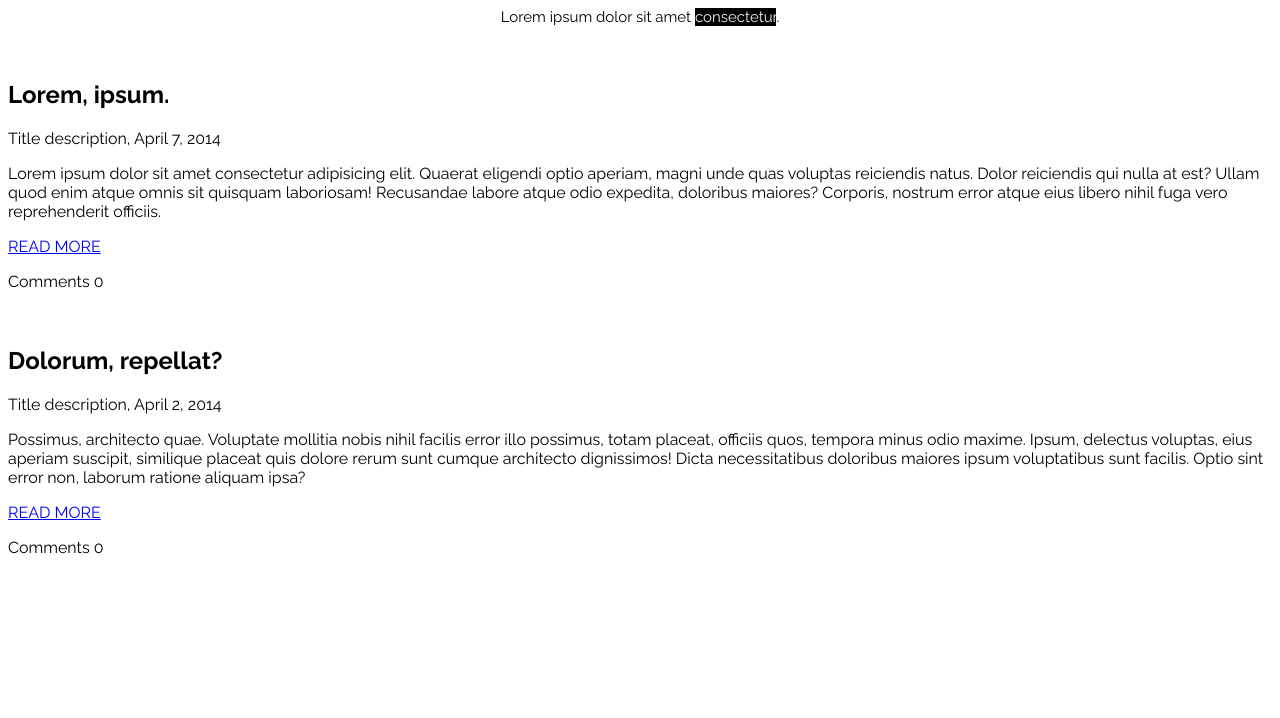
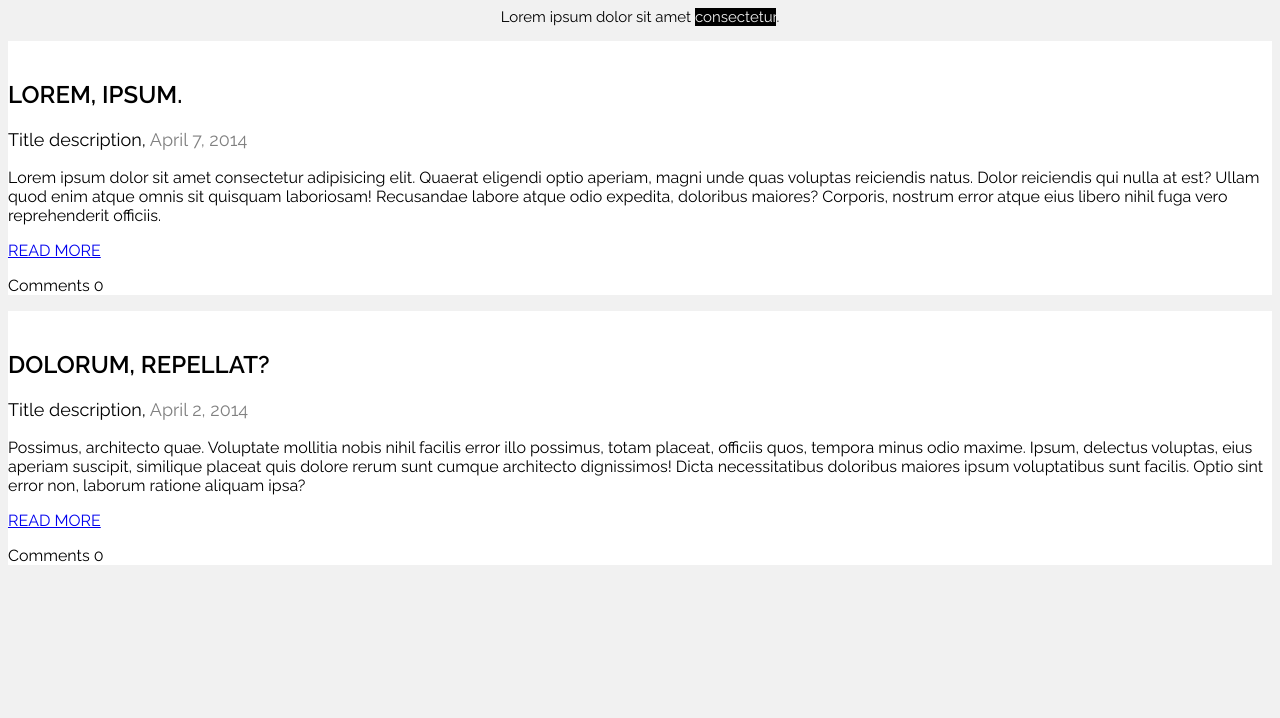
Before and after one commit to VasyaSuperr/pe20024-1-css, a plain HTML site: page index.html in a window 1280 px wide. Shown: the part 82-800 px from the top of the page. Drawn offline with Linux system fonts and the light colour scheme.

Commit message:
add article style-1

```diff
--- a/assets/css/style.css
+++ b/assets/css/style.css
@@ -2,6 +2,7 @@
 
 body {
   font-family: "Raleway", sans-serif;
+  background-color: #f1f1f1;
 }
 
 header {
@@ -15,6 +16,12 @@ h1 {
   /* font-style: italic; */
 }
 
+h2 {
+  font-size: 24px;
+  text-transform: uppercase;
+  font-weight: 600;
+}
+
 .sub-main-title {
   font-size: 15px;
 }
@@ -23,3 +30,15 @@ h1 {
   background-color: black;
   color: #f1f1f1;
 }
+
+.nature-article {
+  background-color: white;
+}
+
+.article-title-description {
+  font-size: 18px;
+}
+
+.article-time {
+  color: gray;
+}
--- a/index.html
+++ b/index.html
@@ -24,11 +24,12 @@
     </header>
     <!-- main>article*2>img+h2>lorem2^p{Title description, April 7, 2014}+p>lorem50^a[href="#"]{READ MORE}+p{Comments 0} -->
     <main>
-      <article>
+      <article class="nature-article">
         <img src="" alt="" />
         <h2>Lorem, ipsum.</h2>
-        <p>
-          Title description, <time datetime="2014-04-07">April 7, 2014</time>
+        <p class="article-title-description">
+          Title description,
+          <time class="article-time" datetime="2014-04-07">April 7, 2014</time>
         </p>
         <p>
           Lorem ipsum dolor sit amet consectetur adipisicing elit. Quaerat
@@ -41,11 +42,12 @@
         <a href="#">READ MORE</a>
         <p>Comments 0</p>
       </article>
-      <article>
+      <article class="nature-article">
         <img src="" alt="" />
         <h2>Dolorum, repellat?</h2>
-        <p>
-          Title description, <time datetime="2014-04-02"> April 2, 2014</time>
+        <p class="article-title-description">
+          Title description,
+          <time class="article-time" datetime="2014-04-02"> April 2, 2014</time>
         </p>
         <p>
           Possimus, architecto quae. Voluptate mollitia nobis nihil facilis
```
